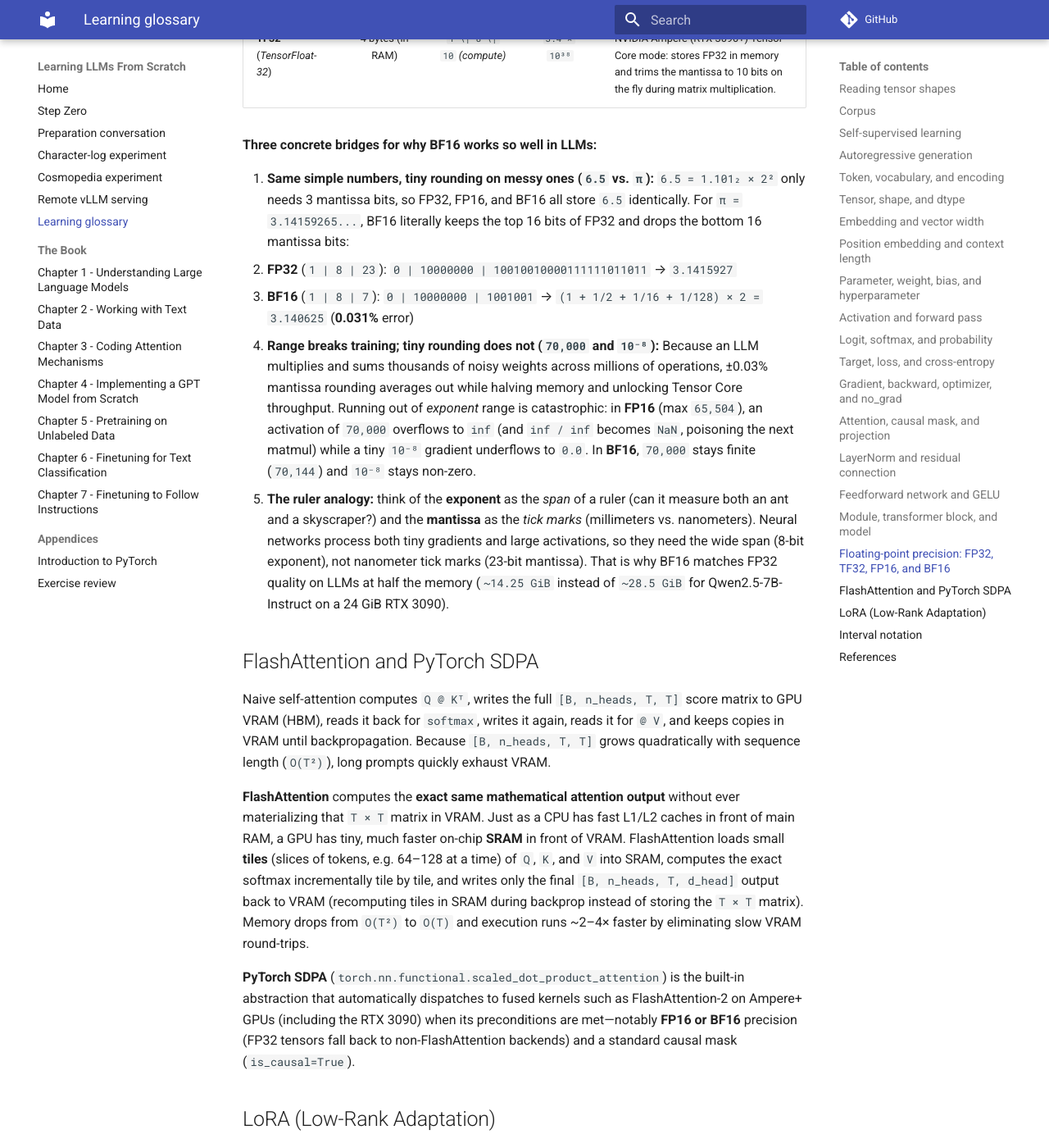
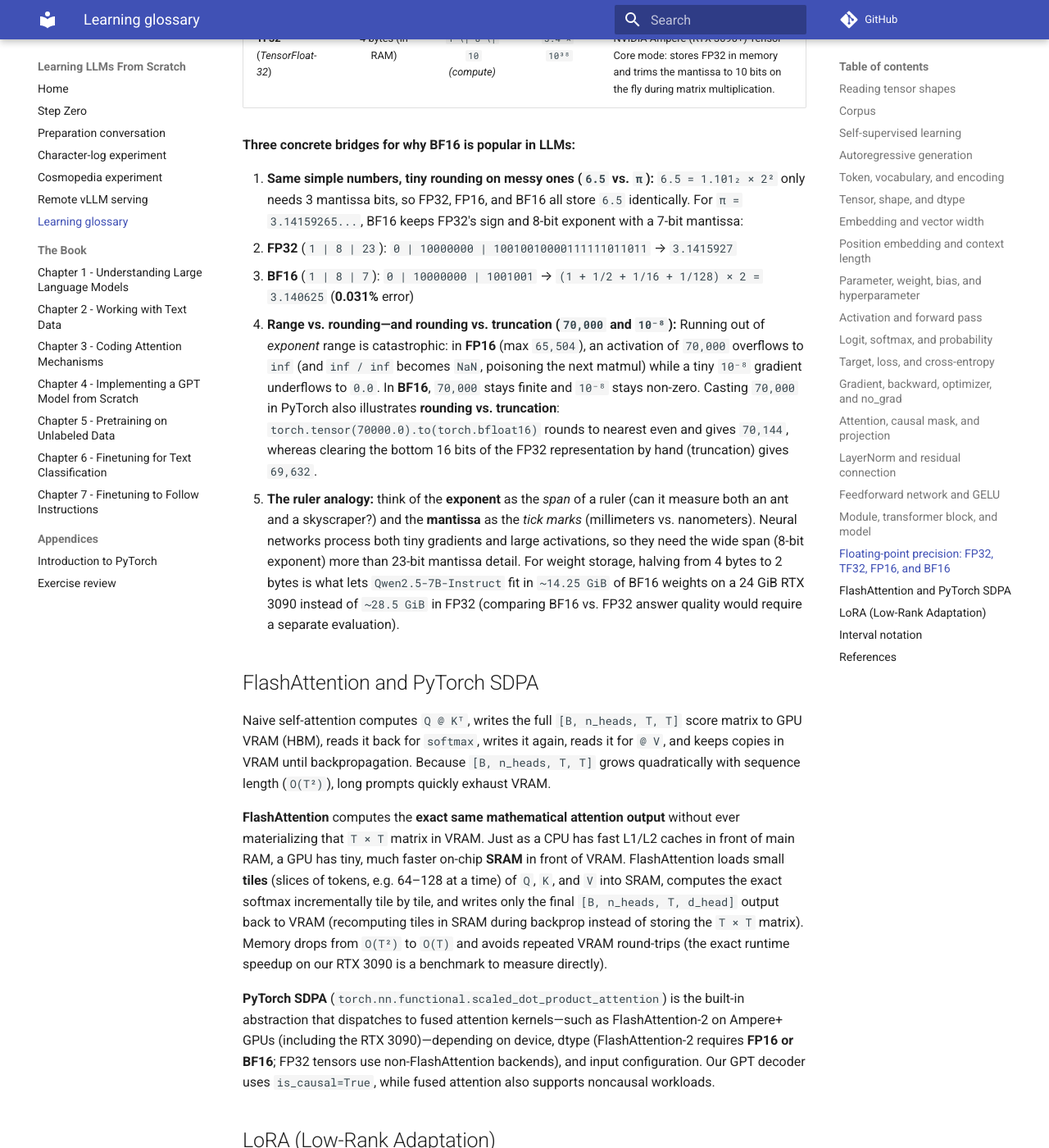
Before and after one commit to kantarcise/learning-llms, an MkDocs documentation site: the page built from docs/preparation/glossary.md, in a window 1280 px wide and 1400 px high, scrolled down 5730 px. Shown: the whole window at 82% size. Built offline with MkDocs 1.6.1 and Material for MkDocs 9.7.7, drawn with Linux system fonts in a browser that asks for light colours; comment, search, counter and statistics services are not loaded; some of the changed text lies outside the part shown.

Commit message:
Address PR #71 review: exact tensor math, BF16 rounding, Ex 7.2 boundary, and SDPA scope

```diff
--- a/docs/preparation/glossary.md
+++ b/docs/preparation/glossary.md
@@ -127,24 +127,24 @@ Following the IEEE 754 pattern, a floating-point number is stored in binary scie
 | --- | :---: | :---: | :---: | --- |
 | **FP32** | 4 bytes | `1 \| 8 \| 23` | `3.4 × 10³⁸` | Standard baseline: huge range and fine decimals, heavy on VRAM and bandwidth. |
 | **FP16** | 2 bytes | `1 \| 5 \| 10` | `65,504` | Half the memory, narrow range; training gradients can overflow to `NaN` or underflow to `0` without loss scaling. |
-| **BF16** (*Brain Floating Point 16*) | 2 bytes | `1 \| 8 \| 7` | `3.4 × 10³⁸` | Invented by Google Brain for TPUs: literally FP32 with the bottom 16 mantissa bits dropped. Keeps FP32's full range while halving memory and running on Tensor Cores. |
+| **BF16** (*Brain Floating Point 16*) | 2 bytes | `1 \| 8 \| 7` | `3.4 × 10³⁸` | Invented by Google Brain for TPUs: shares FP32's 8-bit exponent and reduces the mantissa to 7 bits. Keeps FP32's full range while halving memory and running on Tensor Cores. |
 | **TF32** (*TensorFloat-32*) | 4 bytes (in RAM) | `1 \| 8 \| 10` *(compute)* | `3.4 × 10³⁸` | NVIDIA Ampere (RTX 3090+) Tensor Core mode: stores FP32 in memory and trims the mantissa to 10 bits on the fly during matrix multiplication. |
 
-**Three concrete bridges for why BF16 works so well in LLMs:**
+**Three concrete bridges for why BF16 is popular in LLMs:**
 
-1. **Same simple numbers, tiny rounding on messy ones (`6.5` vs. `π`):** `6.5 = 1.101₂ × 2²` only needs 3 mantissa bits, so FP32, FP16, and BF16 all store `6.5` identically. For `π = 3.14159265...`, BF16 literally keeps the top 16 bits of FP32 and drops the bottom 16 mantissa bits:
+1. **Same simple numbers, tiny rounding on messy ones (`6.5` vs. `π`):** `6.5 = 1.101₂ × 2²` only needs 3 mantissa bits, so FP32, FP16, and BF16 all store `6.5` identically. For `π = 3.14159265...`, BF16 keeps FP32's sign and 8-bit exponent with a 7-bit mantissa:
    - **FP32** (`1 | 8 | 23`): `0 | 10000000 | 10010010000111111011011` → `3.1415927`
    - **BF16** (`1 | 8 | 7`): `0 | 10000000 | 1001001` → `(1 + 1/2 + 1/16 + 1/128) × 2 = 3.140625` (**0.031%** error)
-2. **Range breaks training; tiny rounding does not (`70,000` and `10⁻⁸`):** Because an LLM multiplies and sums thousands of noisy weights across millions of operations, ±0.03% mantissa rounding averages out while halving memory and unlocking Tensor Core throughput. Running out of *exponent* range is catastrophic: in **FP16** (max `65,504`), an activation of `70,000` overflows to `inf` (and `inf / inf` becomes `NaN`, poisoning the next matmul) while a tiny `10⁻⁸` gradient underflows to `0.0`. In **BF16**, `70,000` stays finite (`70,144`) and `10⁻⁸` stays non-zero.
-3. **The ruler analogy:** think of the **exponent** as the *span* of a ruler (can it measure both an ant and a skyscraper?) and the **mantissa** as the *tick marks* (millimeters vs. nanometers). Neural networks process both tiny gradients and large activations, so they need the wide span (8-bit exponent), not nanometer tick marks (23-bit mantissa). That is why BF16 matches FP32 quality on LLMs at half the memory (`~14.25 GiB` instead of `~28.5 GiB` for Qwen2.5-7B-Instruct on a 24 GiB RTX 3090).
+2. **Range vs. rounding—and rounding vs. truncation (`70,000` and `10⁻⁸`):** Running out of *exponent* range is catastrophic: in **FP16** (max `65,504`), an activation of `70,000` overflows to `inf` (and `inf / inf` becomes `NaN`, poisoning the next matmul) while a tiny `10⁻⁸` gradient underflows to `0.0`. In **BF16**, `70,000` stays finite and `10⁻⁸` stays non-zero. Casting `70,000` in PyTorch also illustrates **rounding vs. truncation**: `torch.tensor(70000.0).to(torch.bfloat16)` rounds to nearest even and gives `70,144`, whereas clearing the bottom 16 bits of the FP32 representation by hand (truncation) gives `69,632`.
+3. **The ruler analogy:** think of the **exponent** as the *span* of a ruler (can it measure both an ant and a skyscraper?) and the **mantissa** as the *tick marks* (millimeters vs. nanometers). Neural networks process both tiny gradients and large activations, so they need the wide span (8-bit exponent) more than 23-bit mantissa detail. For weight storage, halving from 4 bytes to 2 bytes is what lets `Qwen2.5-7B-Instruct` fit in `~14.25 GiB` of BF16 weights on a 24 GiB RTX 3090 instead of `~28.5 GiB` in FP32 (comparing BF16 vs. FP32 answer quality would require a separate evaluation).
 
 ## FlashAttention and PyTorch SDPA
 
 Naive self-attention computes `Q @ Kᵀ`, writes the full `[B, n_heads, T, T]` score matrix to GPU VRAM (HBM), reads it back for `softmax`, writes it again, reads it for `@ V`, and keeps copies in VRAM until backpropagation. Because `[B, n_heads, T, T]` grows quadratically with sequence length (`O(T²)`), long prompts quickly exhaust VRAM.
 
-**FlashAttention** computes the **exact same mathematical attention output** without ever materializing that `T × T` matrix in VRAM. Just as a CPU has fast L1/L2 caches in front of main RAM, a GPU has tiny, much faster on-chip **SRAM** in front of VRAM. FlashAttention loads small **tiles** (slices of tokens, e.g. 64–128 at a time) of `Q`, `K`, and `V` into SRAM, computes the exact softmax incrementally tile by tile, and writes only the final `[B, n_heads, T, d_head]` output back to VRAM (recomputing tiles in SRAM during backprop instead of storing the `T × T` matrix). Memory drops from `O(T²)` to `O(T)` and execution runs ~2–4× faster by eliminating slow VRAM round-trips.
+**FlashAttention** computes the **exact same mathematical attention output** without ever materializing that `T × T` matrix in VRAM. Just as a CPU has fast L1/L2 caches in front of main RAM, a GPU has tiny, much faster on-chip **SRAM** in front of VRAM. FlashAttention loads small **tiles** (slices of tokens, e.g. 64–128 at a time) of `Q`, `K`, and `V` into SRAM, computes the exact softmax incrementally tile by tile, and writes only the final `[B, n_heads, T, d_head]` output back to VRAM (recomputing tiles in SRAM during backprop instead of storing the `T × T` matrix). Memory drops from `O(T²)` to `O(T)` and avoids repeated VRAM round-trips (the exact runtime speedup on our RTX 3090 is a benchmark to measure directly).
 
-**PyTorch SDPA** (`torch.nn.functional.scaled_dot_product_attention`) is the built-in abstraction that automatically dispatches to fused kernels such as FlashAttention-2 on Ampere+ GPUs (including the RTX 3090) when its preconditions are met—notably **FP16 or BF16** precision (FP32 tensors fall back to non-FlashAttention backends) and a standard causal mask (`is_causal=True`).
+**PyTorch SDPA** (`torch.nn.functional.scaled_dot_product_attention`) is the built-in abstraction that dispatches to fused attention kernels—such as FlashAttention-2 on Ampere+ GPUs (including the RTX 3090)—depending on device, dtype (FlashAttention-2 requires **FP16 or BF16**; FP32 tensors use non-FlashAttention backends), and input configuration. Our GPT decoder uses `is_causal=True`, while fused attention also supports noncausal workloads.
 
 ## LoRA (Low-Rank Adaptation)
 
```
Also changed, not shown: docs/chapters/07-finetuning-to-follow-instructions.md (+2 -2 lines).
